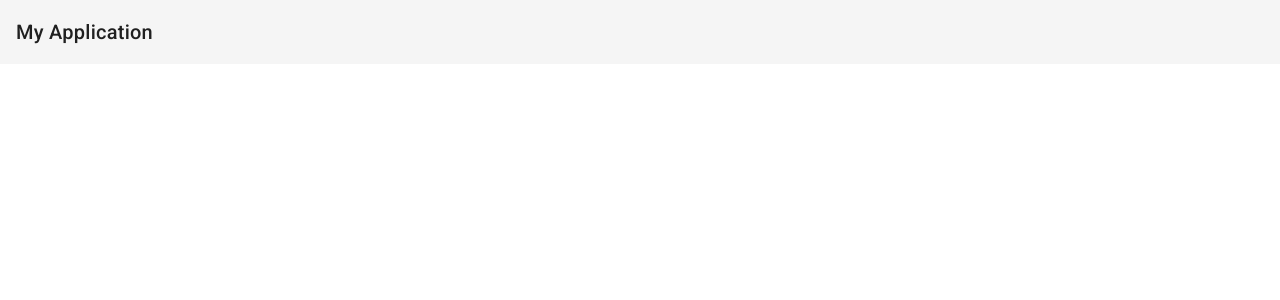
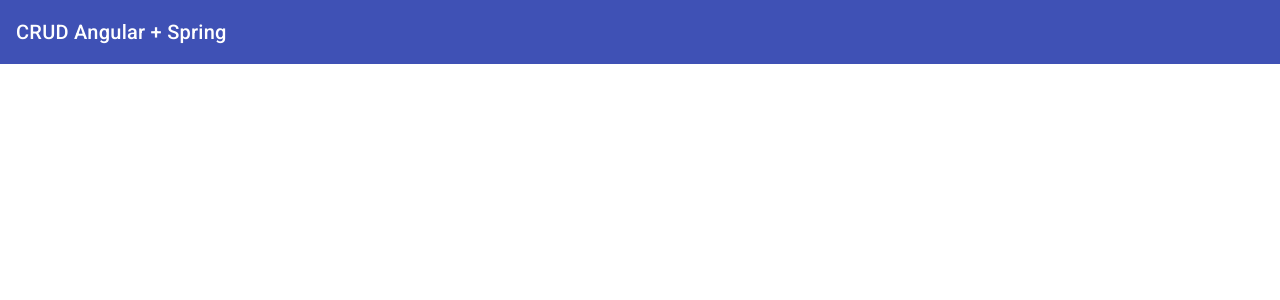
Before and after one commit to alyssonwolfpoet/crud-angula-spring, an Angular app in the folder crud-angular/: page / in a window 1280 px wide. Shown: the top 300 px of the page. Built offline with nearby package versions, Linux system fonts and the light colour scheme.

Commit message:
mat toobar + html com modificação color primary

```diff
--- a/crud-angular/src/app/app.component.html
+++ b/crud-angular/src/app/app.component.html
@@ -1,3 +1,3 @@
-<mat-toolbar>
-  <span>My Application</span>
+<mat-toolbar color="primary">
+  <span>CRUD Angular + Spring</span>
 </mat-toolbar>
```
